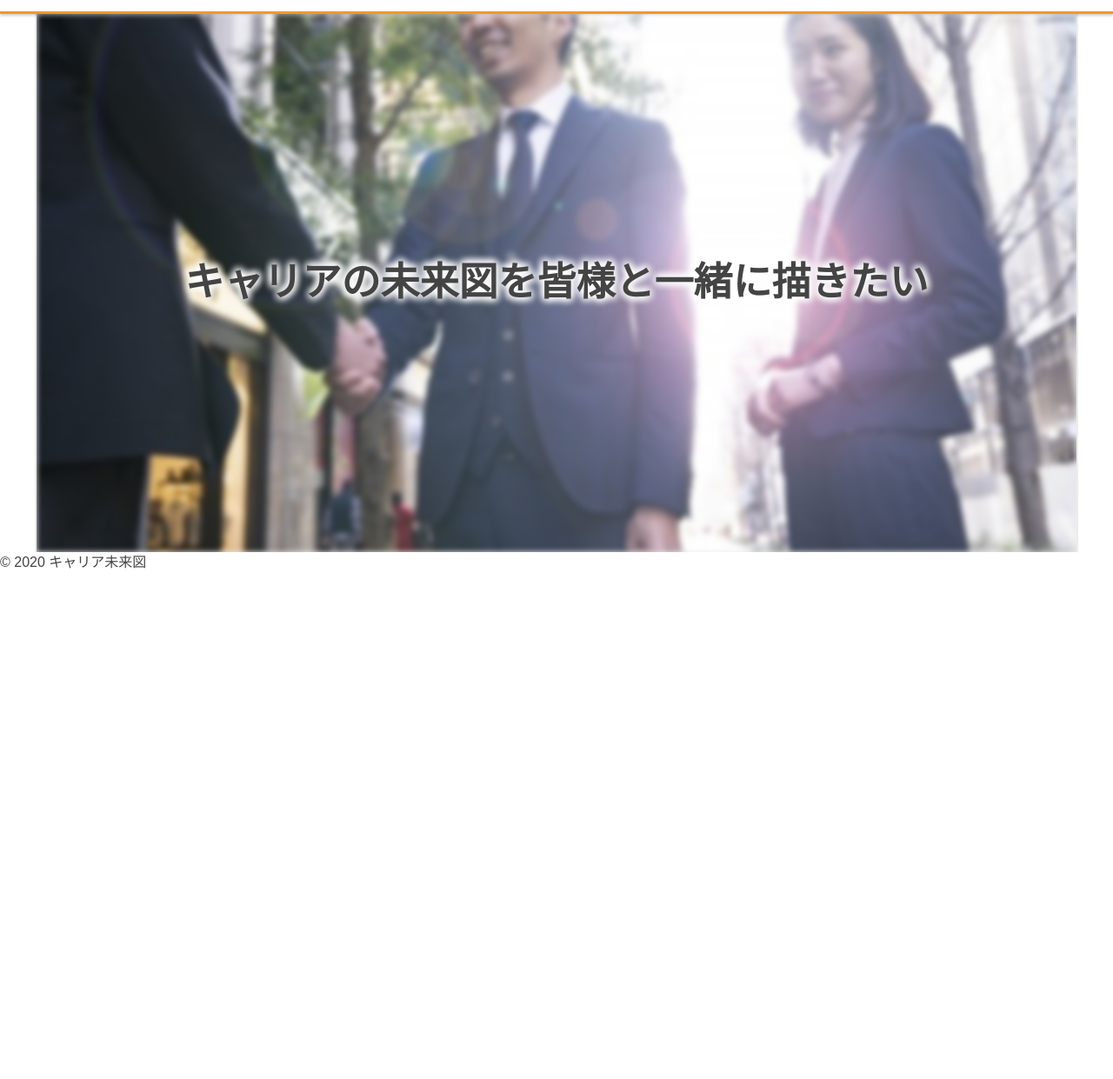
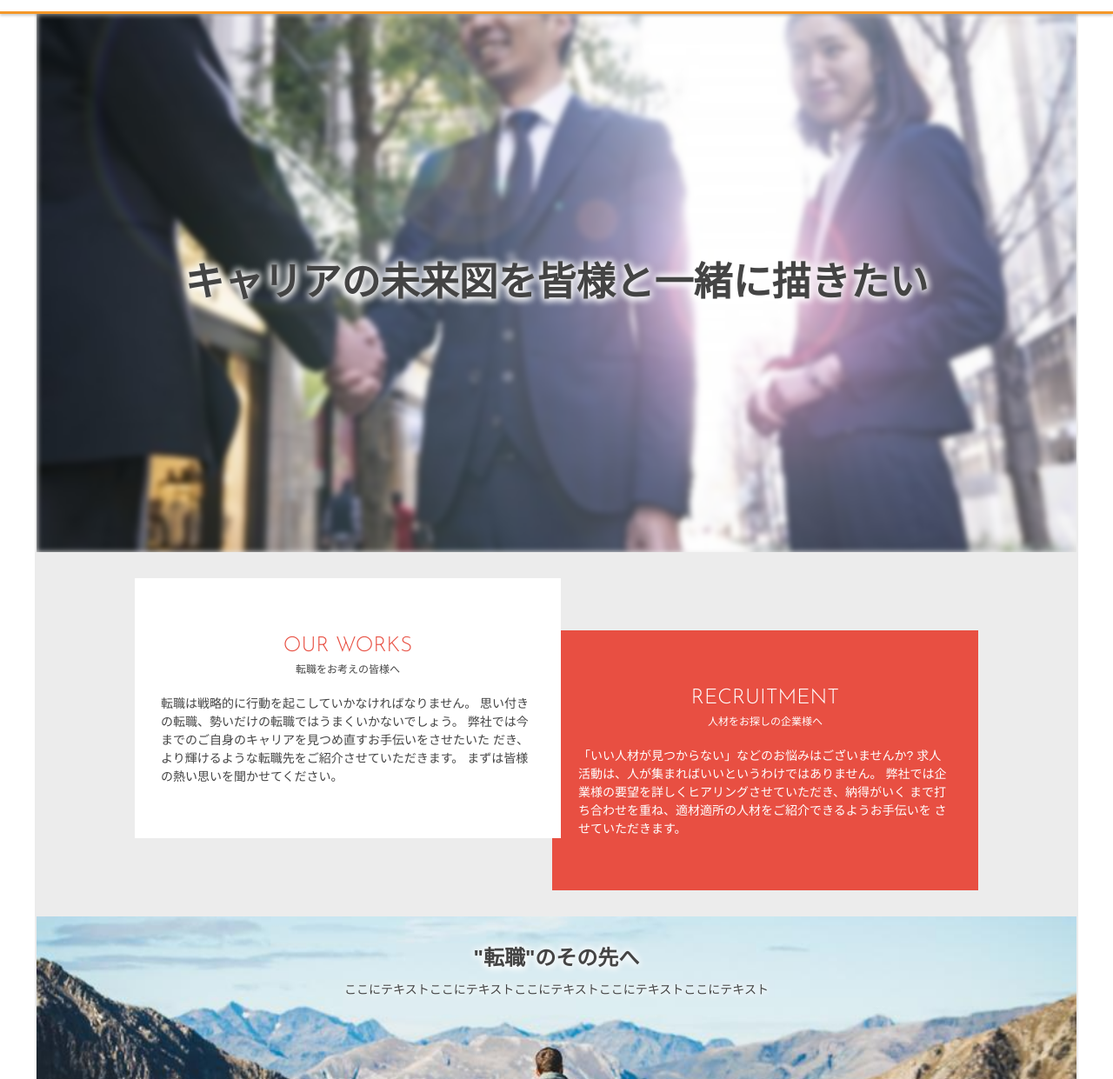
Before and after one commit to 9631kunn/career-m, a Gatsby site: page / in a window 1280 px wide. Shown: the part 59-1300 px from the top of the page at 87% size. Before the commit the page ends 800 px from the top, so only its background shows below. Built offline with nearby package versions, Linux system fonts and the light colour scheme; Gatsby itself is replaced by a stand-in of ours.

Commit message:
add: TwoCol&Feature

```diff
--- a/src/components/HeaderMenuSp.js
+++ b/src/components/HeaderMenuSp.js
@@ -1,6 +1,6 @@
 import React, { useState } from "react"
 
-import HeaderMenuLists from "./HeaderMenuLists";
+import HeaderMenuLists from "./HeaderMenuLists"
 
 import styled, { keyframes } from "styled-components"
 
@@ -9,7 +9,7 @@ const HeaderMenuSp = () => {
 
   const SpMenu = styled.div`
     display: block;
-    @media (min-width: ${props => props.theme.media.m}){
+    @media (min-width: ${props => props.theme.media.m}) {
       display: none;
     }
     height: 26px; /* = logo's height */
@@ -26,14 +26,18 @@ const HeaderMenuSp = () => {
   `
 
   const Ham = styled.button`
-    background-image: linear-gradient( -150deg, ${props => props.theme.color.main} 30%, ${props => props.theme.color.sub} 100%);
+    background-image: linear-gradient(
+      -150deg,
+      ${props => props.theme.color.main} 30%,
+      ${props => props.theme.color.sub} 100%
+    );
     border-radius: 50%;
     display: inline-block;
     height: 100%;
     position: absolute;
     width: 100%;
-    z-index: 3;
-    span{
+    z-index: 60;
+    span {
       background: #fff;
       bottom: 0;
       display: inline-block;
@@ -44,11 +48,11 @@ const HeaderMenuSp = () => {
       right: 0;
       top: 0;
       width: 50%;
-      &:nth-of-type(1){
+      &:nth-of-type(1) {
         animation: ${open && firstBar} 0.3s forwards;
         transform: translateY(-3px);
       }
-      &:nth-of-type(2){
+      &:nth-of-type(2) {
         animation: ${open && secondBar} 0.3s forwards;
         transform: translateY(3px);
       }
@@ -64,7 +68,7 @@ const HeaderMenuSp = () => {
     position: fixed;
     top: 0;
     width: 100%;
-    z-index: 2;
+    z-index: 50;
   `
 
   const spread = keyframes`
@@ -73,7 +77,11 @@ const HeaderMenuSp = () => {
 
   const SpMenuListsBg = styled.div`
     animation: ${open && spread} 1s forwards;
-    background-image: linear-gradient( -150deg, ${props => props.theme.color.mainOp} 30%, ${props => props.theme.color.subOp} 100%);
+    background-image: linear-gradient(
+      -150deg,
+      ${props => props.theme.color.mainOp} 30%,
+      ${props => props.theme.color.subOp} 100%
+    );
     border-radius: 50%;
     display: ${open ? "block" : "none"};
     height: 2000px;
@@ -85,7 +93,7 @@ const HeaderMenuSp = () => {
     transform: scale(0.1);
     transition: 1s ease-in-out;
     width: 1900px;
-    z-index: 1;
+    z-index: 40;
   `
   return (
     <SpMenu>
@@ -97,7 +105,7 @@ const HeaderMenuSp = () => {
         <HeaderMenuLists open={open} />
       </SpMenuListsWrap>
       <SpMenuListsBg />
-    </SpMenu >
+    </SpMenu>
   )
 }
 
--- a/src/components/Hero.js
+++ /dev/null
@@ -1,46 +0,0 @@
-import React from "react"
-
-import Image from "./Image"
-
-import styled, { keyframes } from "styled-components"
-
-const Hero = () => {
-
-  const Wrap = styled.div`
-    position: relative;
-    .hero{
-      img{
-        filter: blur(3px);
-      }
-    }
-  `
-
-  const fadeIn = keyframes`
-    100% { opacity: 1; }
-  `
-
-  const Catch = styled.h2`
-    animation: ${fadeIn} 1.5s 1s forwards;
-    font-size: 30px;
-    @media (min-width: ${props => props.theme.media.l}){
-      font-size: 45px;
-    }
-    left: 50%;
-    position: absolute;
-    text-shadow: 0 1px 10px hsl(0 100% 100% / 100%),  0 -1px 10px hsl(0 100% 100% / 100%),
-                0 2px 10px hsl(0 100% 100% / 100%),  0 -2px 10px hsl(0 100% 100% / 100%);
-    top: 50%;
-    transform: translateX(-50%) translateY(-50%);
-    opacity: 0;
-    white-space: nowrap;
-  `
-
-  return (
-    <Wrap>
-      <Image filename="hero.jpg" className="hero" alt={"キャリアの未来図を皆様と一緒に描きたい"} />
-      <Catch>キャリアの未来図を<br className="pc__none" />皆様と一緒に描きたい</Catch>
-    </Wrap>
-  )
-}
-
-export default Hero
--- /dev/null
+++ b/src/components/Index/Feature.js
@@ -0,0 +1,62 @@
+import React from "react"
+
+import Image from "../Image"
+
+import styled from "styled-components"
+
+const Feature = () => {
+  const Wrap = styled.section`
+    position: relative;
+    .feature {
+      @media (min-width: ${props => props.theme.media.m}) {
+        height: 300px;
+        img {
+          object-position: 100% 100% !important;
+        }
+      }
+    }
+  `
+
+  const Catch = styled.h2`
+    left: 50%;
+    position: absolute;
+    text-shadow: 0 1px 10px hsl(0 100% 100% / 100%),
+      0 -1px 10px hsl(0 100% 100% / 100%), 0 2px 10px hsl(0 100% 100% / 100%);
+    top: 30px;
+    transform: translateX(-50%);
+    white-space: nowrap;
+  `
+
+  const Lead = styled.p`
+    font-size: 14px;
+    left: 50%;
+    padding: 0 ${props => props.theme.gapX};
+    position: absolute;
+    text-shadow: 0 1px 10px hsl(0 100% 100% / 100%),
+      0 -1px 10px hsl(0 100% 100% / 100%), 0 2px 10px hsl(0 100% 100% / 100%);
+    top: calc(
+      30px + 24px + 20px
+    ); /* h2's start position + h2's line-height + gap */
+    transform: translateX(-50%);
+    width: 100%;
+    @media (min-width: ${props => props.theme.media.s}) {
+      text-align: center;
+    }
+  `
+
+  return (
+    <Wrap>
+      <Image
+        filename="bg.jpg"
+        className="feature"
+        alt={"キャリアの未来図を皆様と一緒に描きたい"}
+      />
+      <Catch>"転職"のその先へ</Catch>
+      <Lead>
+        ここにテキストここにテキストここにテキストここにテキストここにテキスト
+      </Lead>
+    </Wrap>
+  )
+}
+
+export default Feature
--- /dev/null
+++ b/src/components/Index/Hero.js
@@ -0,0 +1,56 @@
+import React from "react"
+
+import Image from "../Image"
+
+import styled, { keyframes } from "styled-components"
+
+const Hero = () => {
+  const Wrap = styled.section`
+    position: relative;
+    .hero {
+      img {
+        filter: blur(3px);
+      }
+    }
+  `
+
+  const fadeIn = keyframes`
+    100% { opacity: 1; }
+  `
+
+  const Catch = styled.h2`
+    animation: ${fadeIn} 1.5s 1s forwards;
+    font-size: 25px;
+    @media (min-width: ${props => props.theme.media.s}) {
+      font-size: 30px;
+    }
+    @media (min-width: ${props => props.theme.media.l}) {
+      font-size: 45px;
+    }
+    left: 50%;
+    position: absolute;
+    text-shadow: 0 1px 10px hsl(0 100% 100% / 100%),
+      0 -1px 10px hsl(0 100% 100% / 100%), 0 2px 10px hsl(0 100% 100% / 100%);
+    top: 50%;
+    transform: translateX(-50%) translateY(-50%);
+    opacity: 0;
+    white-space: nowrap;
+  `
+
+  return (
+    <Wrap>
+      <Image
+        filename="hero.jpg"
+        className="hero"
+        alt={"キャリアの未来図を皆様と一緒に描きたい"}
+      />
+      <Catch>
+        キャリアの未来図を
+        <br className="pc__none" />
+        皆様と一緒に描きたい
+      </Catch>
+    </Wrap>
+  )
+}
+
+export default Hero
--- /dev/null
+++ b/src/components/Index/Section.js
@@ -0,0 +1,18 @@
+import React from "react"
+
+import styled from "styled-components"
+
+const Section = ({ children }) => {
+  const Wrap = styled.section`
+    margin: 0 auto;
+    max-width: ${props => props.theme.container};
+    padding: ${props => props.theme.gapY} ${props => props.theme.gapX};
+    @media (min-width: ${props => props.theme.media.m}) {
+      padding: ${props => props.theme.gapY} 0;
+    }
+  `
+
+  return <Wrap>{children}</Wrap>
+}
+
+export default Section
--- /dev/null
+++ b/src/components/Index/TwoCol.js
@@ -0,0 +1,91 @@
+import React from "react"
+
+import Section from "./Section"
+
+import styled from "styled-components"
+
+const TwoCol = () => {
+  const Wrap = styled.div`
+    align-items: flex-start;
+    display: flex;
+    flex-wrap: wrap;
+  `
+
+  const Box = styled.div`
+    padding: 60px 30px;
+    position: relative;
+    width: 100%;
+    @media (min-width: ${props => props.theme.media.m}) {
+      width: 50%;
+    }
+    &.white {
+      background: #fff;
+      margin-block-end: ${props => props.theme.gapY};
+      z-index: 2;
+      @media (min-width: ${props => props.theme.media.m}) {
+        margin-block-end: 0;
+        transform: translateX(5px);
+      }
+      h2 {
+        color: ${props => props.theme.color.sub};
+      }
+    }
+    &.red {
+      background: ${props => props.theme.color.sub};
+      color: #fff;
+      z-index: 1;
+      @media (min-width: ${props => props.theme.media.m}) {
+        margin-block-start: 60px;
+        transform: translateX(-5px);
+      }
+    }
+    h2,
+    small {
+      text-align: center;
+    }
+    h2 {
+      font-family: ${props => props.theme.fontEn};
+      font-weight: 300;
+      text-transform: uppercase;
+    }
+    small {
+      display: block;
+      font-size: 12px;
+      margin-block-end: 20px;
+    }
+    p {
+      font-size: 14px;
+    }
+  `
+
+  return (
+    <Section>
+      <Wrap>
+        <Box className="white">
+          <h2>Our Works</h2>
+          <small>転職をお考えの皆様へ</small>
+          <p>
+            転職は戦略的に行動を起こしていかなければなりません。
+            思い付きの転職、勢いだけの転職ではうまくいかないでしょう。
+            弊社では今までのご自身のキャリアを見つめ直すお手伝いをさせたいた
+            だき、より輝けるような転職先をご紹介させていただきます。
+            まずは皆様の熱い思いを聞かせてください。
+          </p>
+        </Box>
+        <Box className="red">
+          <h2>Recruitment</h2>
+          <small>人材をお探しの企業様へ</small>
+          <p>
+            「いい人材が見つからない」などのお悩みはございませんか?
+            求人活動は、人が集まればいいというわけではありません。
+            弊社では企業様の要望を詳しくヒアリングさせていただき、納得がいく
+            まで打ち合わせを重ね、適材適所の人材をご紹介できるようお手伝いを
+            させていただきます。
+          </p>
+        </Box>
+      </Wrap>
+    </Section>
+  )
+}
+
+export default TwoCol
--- a/src/pages/index.js
+++ b/src/pages/index.js
@@ -1,20 +1,21 @@
 import React from "react"
 
 import Layout from "../components/Layout"
-import Hero from "../components/Hero"
+import Hero from "../components/Index/Hero"
+import TwoCol from "../components/Index/TwoCol"
+import Feature from "../components/Index/Feature"
 
 import styled from "styled-components"
 
-const IndexPage = (props) => {
-
-  const Container = styled.div`
-
-  `
+const IndexPage = props => {
+  const Container = styled.div``
 
   return (
     <Layout location={props.location}>
       <Container>
         <Hero />
+        <TwoCol />
+        <Feature />
       </Container>
     </Layout>
   )
--- a/src/styles/global.js
+++ b/src/styles/global.js
@@ -10,6 +10,7 @@ const Global = createGlobalStyle`
     box-sizing: border-box;
     margin: 0;
     padding: 0;
+    word-break: break-all;
   }
   html {
     color: #444;
--- a/src/styles/theme.js
+++ b/src/styles/theme.js
@@ -1,16 +1,20 @@
 const variables = {
   media: {
     s: "480px",
-    m: "768px",
-    l: "1200px"
+    m: "980px",
+    l: "1200px",
   },
   color: {
     main: "#F49829",
     mainOp: "rgba(244, 152, 41, 0.8)",
     sub: "#E84F42",
-    subOp: "rgba(232, 79, 66, 0.8)"
+    subOp: "rgba(232, 79, 66, 0.8)",
   },
-  fontEn: "'Josefin Sans', 'Arial',sans-serif"
+  container: "980px",
+  contentWidth: "920px",
+  gapX: "10px",
+  gapY: "30px",
+  fontEn: "'Josefin Sans', 'Arial',sans-serif",
 }
 
 export default variables
```
Also changed, not shown: src/components/Header.js (+24 -14 lines), src/images/bg.jpg (added), src/images/gatsby-astronaut.png (deleted), src/images/gatsby-icon.png (deleted).
